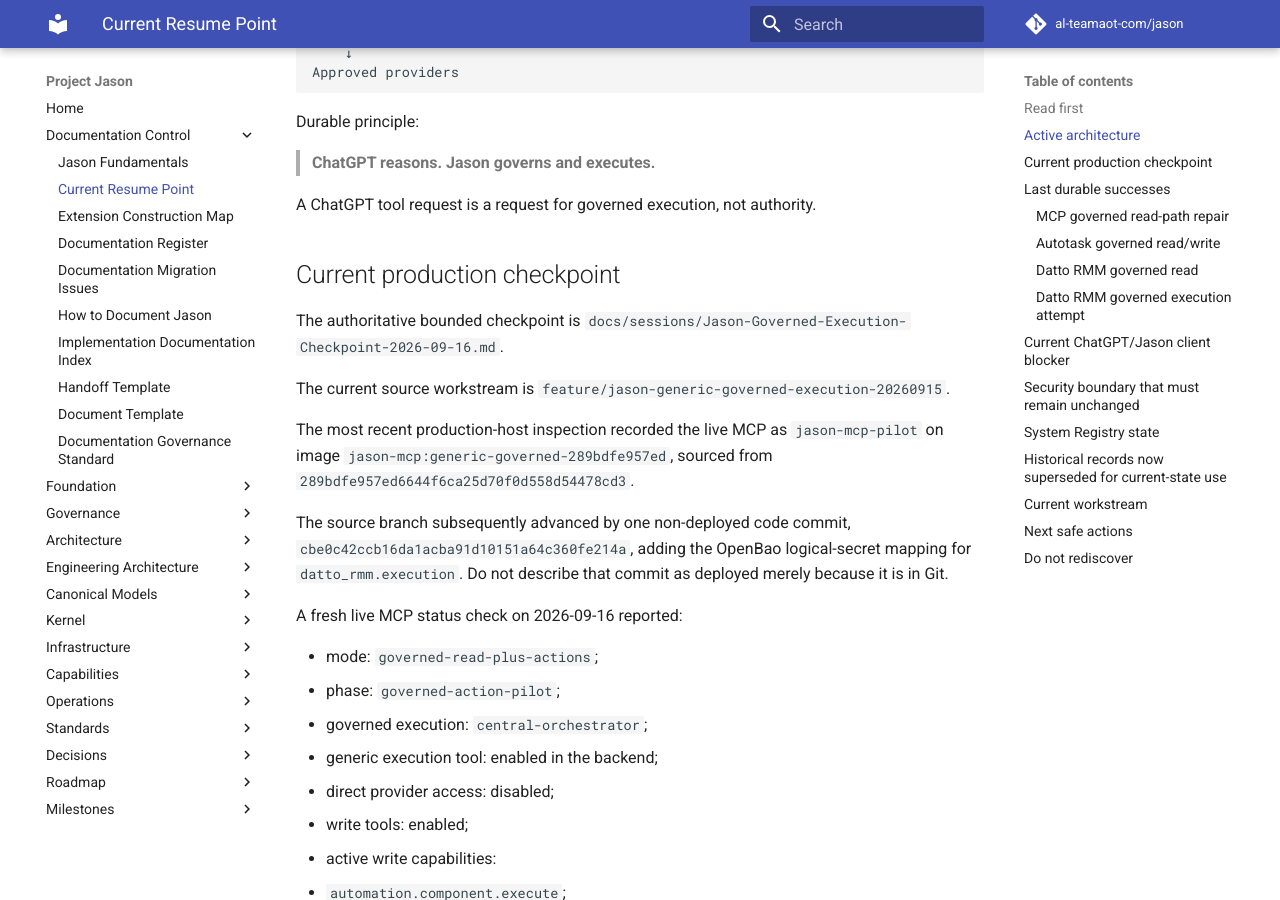
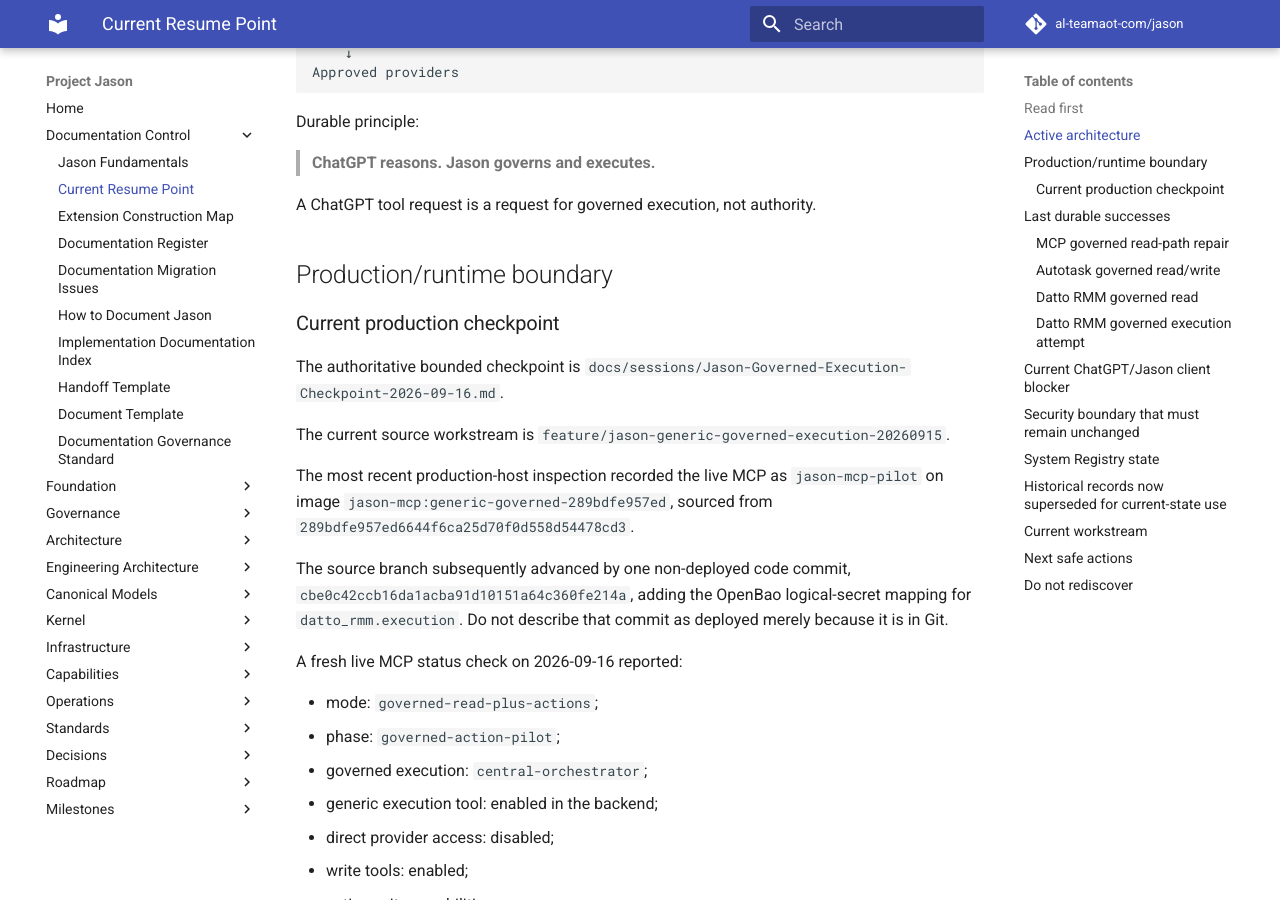
Before and after one commit to al-teamaot-com/jason, an MkDocs documentation site: the page built from docs/control/CURRENT.md, in a window 1280 px wide and 900 px high, scrolled down 1412 px. Built offline with MkDocs 1.6.1 and Material for MkDocs 9.7.7, drawn with Linux system fonts in a browser that asks for light colours; comment, search, counter and statistics services are not loaded.

Commit message:
docs: restore required production runtime continuity section

```diff
--- a/docs/control/CURRENT.md
+++ b/docs/control/CURRENT.md
@@ -49,7 +49,9 @@
 
 A ChatGPT tool request is a request for governed execution, not authority.
 
-## Current production checkpoint
+## Production/runtime boundary
+
+### Current production checkpoint
 
 The authoritative bounded checkpoint is `docs/sessions/Jason-Governed-Execution-Checkpoint-2026-09-16.md`.
 
```
